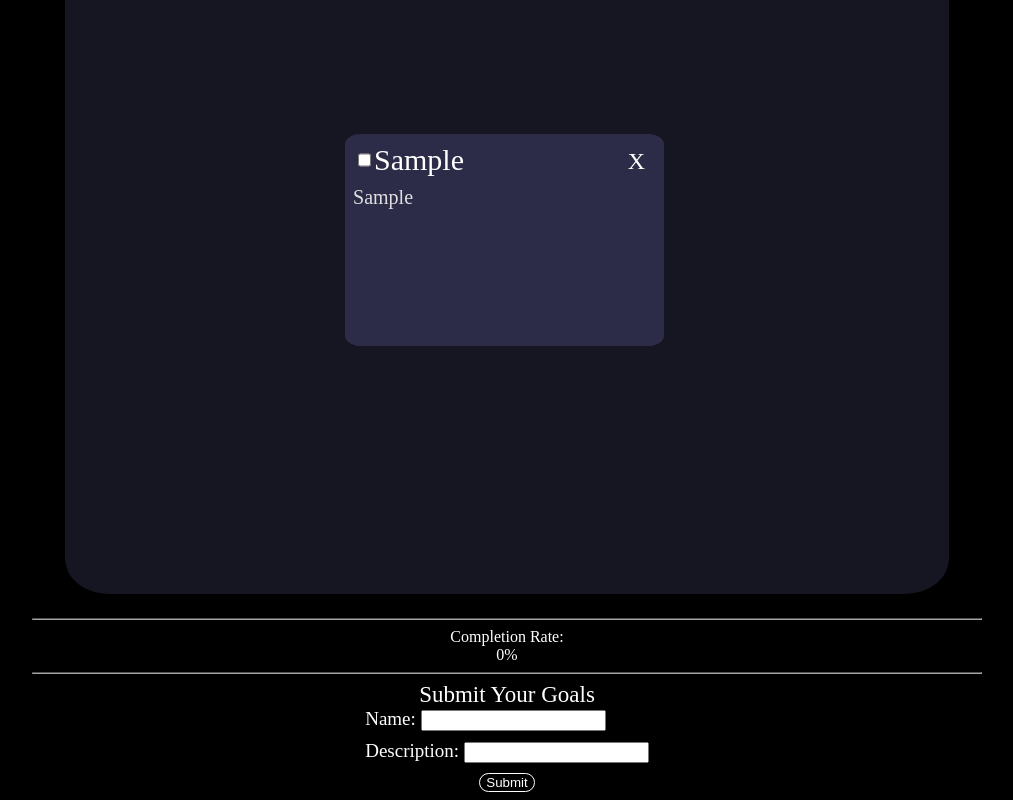
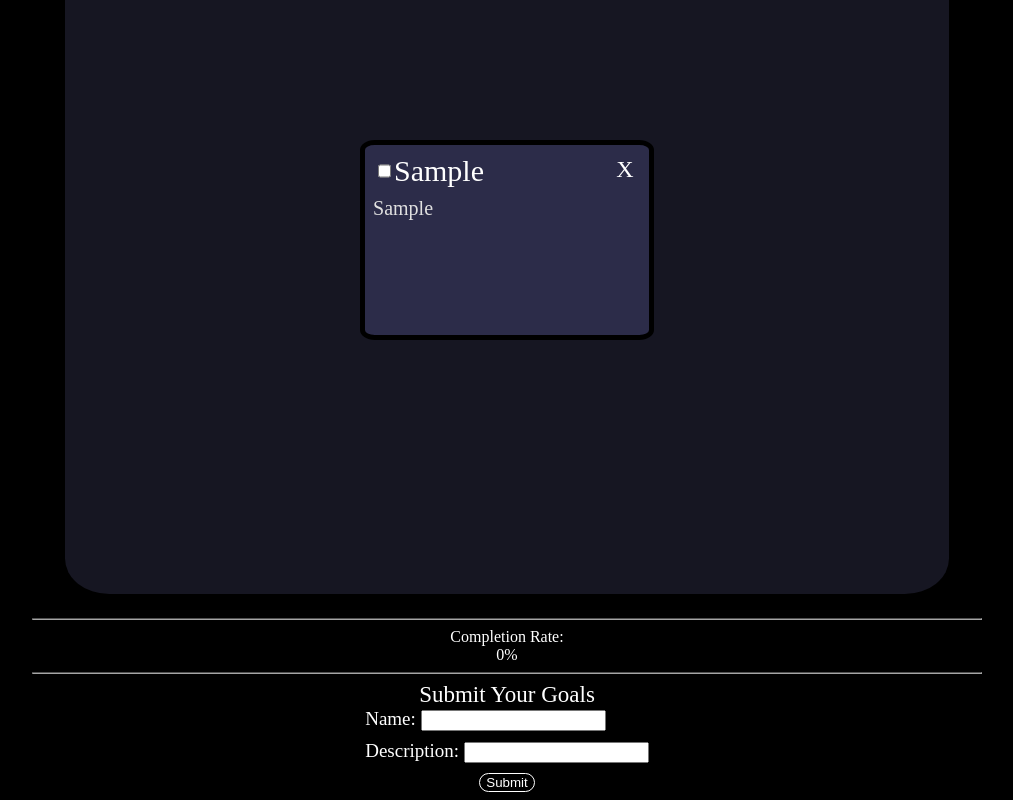
Before and after one commit to yang0709-dev/Habit-Tracker, a React (Vite) app in the folder habit-tracker/: page / in a window 1280 px wide. Both pictures are taken after typing "Sample", "Sample" into the empty fields and a click on the button "Submit". Shown: the part 183-983 px from the top of the page, without its empty margins (133-1146 px from the left). Built offline with nearby package versions, Linux system fonts and the light colour scheme.

Commit message:
better styles

```diff
--- a/habit-tracker/src/css/mainpage.css
+++ b/habit-tracker/src/css/mainpage.css
@@ -30,13 +30,16 @@
     justify-content: center;
     align-items: center;
     border-radius: 5%;
+    max-height: 1000px;
+    overflow-y: auto;
 }
 
 .taskWrapper{
     background-color: var(--task-wrapper-color);
-    margin: .5em;
-    height: 30%;
+    margin: 1em;
+
     aspect-ratio: 3/2;
+    border: 5px solid black;
     border-radius: 5%;
     font-size: clamp(30px,5%,100px);
     color: white;
```
